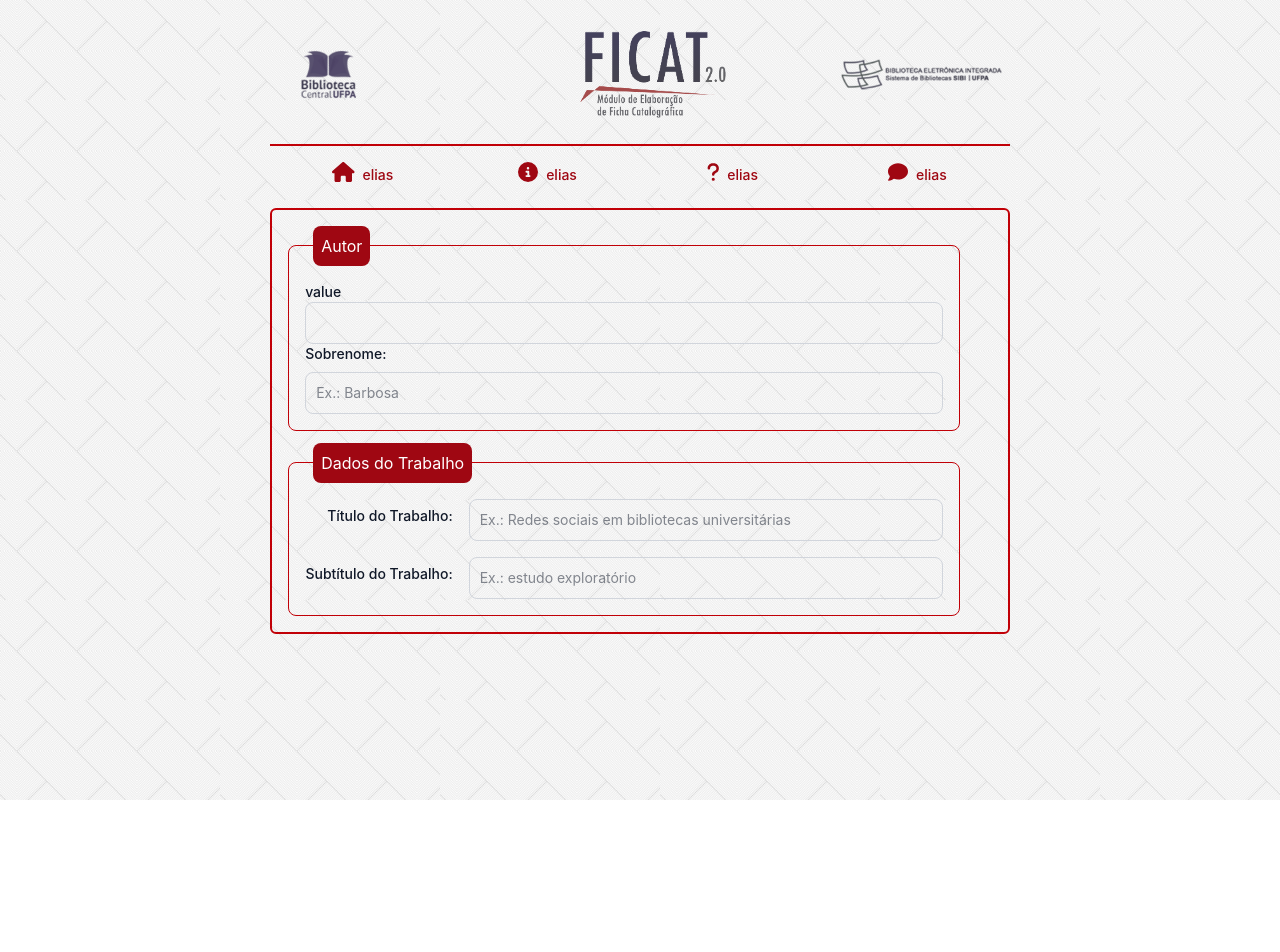
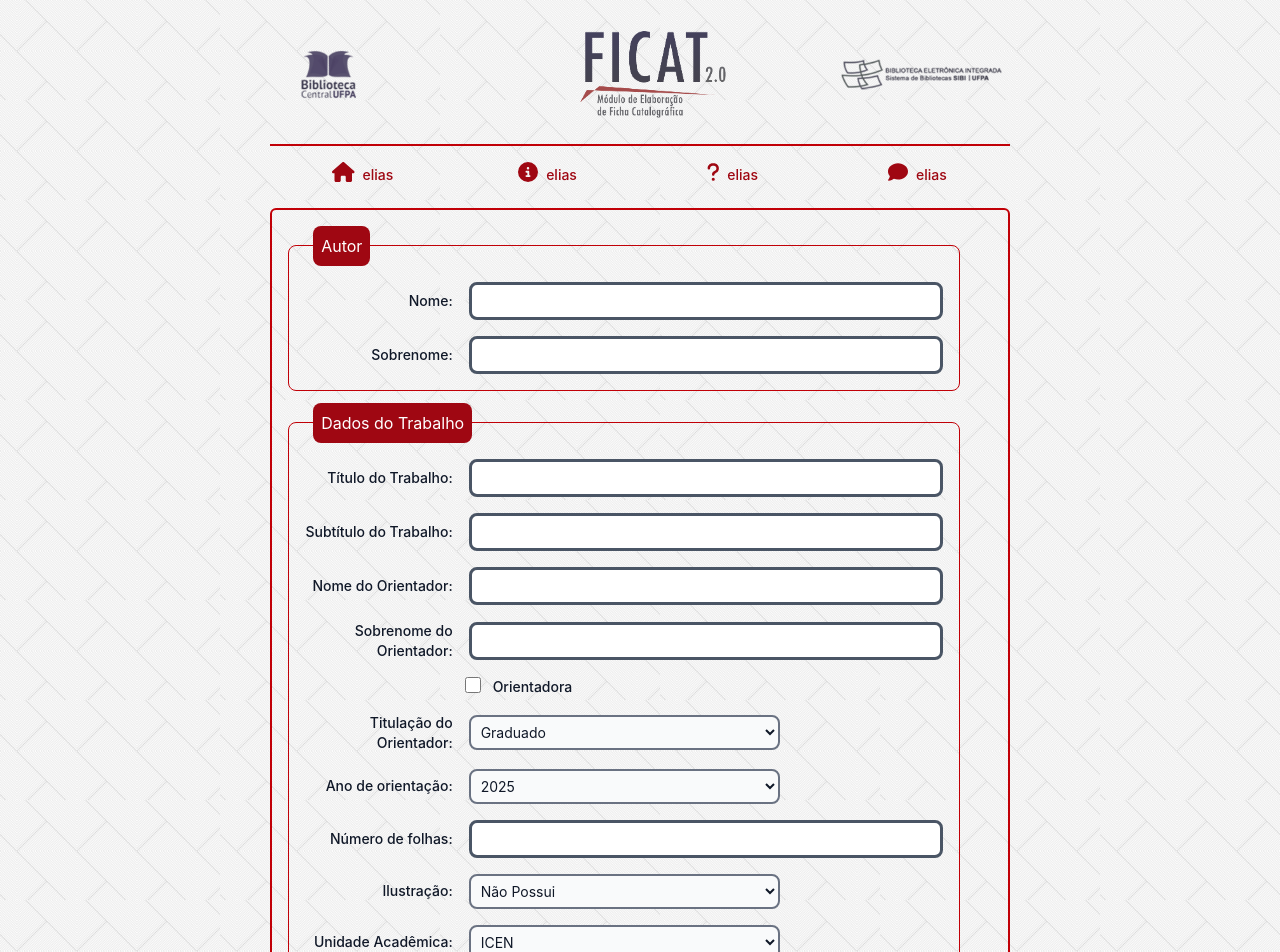
Before and after one commit to andreydedey/ficat, a React (Vite) app in the folder client/: page / in a window 1280 px wide. Shown: the top 952 px of the page. Before the commit the page ends 800 px from the top, so only its background shows below. Built offline with nearby package versions, Linux system fonts and the light colour scheme.

Commit message:
home page formulary

```diff
--- a/client/package.json
+++ b/client/package.json
@@ -20,6 +20,7 @@
     "react": "^18.3.1",
     "react-dom": "^18.3.1",
     "react-router": "^7.1.3",
+    "tailwind-merge": "^3.0.2",
     "tailwindcss": "^4.0.0"
   },
   "devDependencies": {
--- a/client/src/components/Home.tsx
+++ b/client/src/components/Home.tsx
@@ -4,82 +4,112 @@ export function Home() {
   return (
     <div className="rounded-md border-2 p-4 border-red-700">
       <form action="#" className="flex flex-col gap-3 justify-start max-w-2xl">
-        <fieldset className="border-[1px] border-red-700 rounded-lg p-4">
+        <fieldset className="flex flex-col gap-4 border-[1px] border-red-700 rounded-lg p-4">
           <legend className="p-2 ml-2 bg-red-800 rounded-lg text-white">
             Autor
           </legend>
-          <InputRoot className='grid grid-'>
-            <InputLabel value='Nome' htmlFor='name' />
-            <InputField type='text' id='name' />
+          <InputRoot className='grid grid-cols-4 justify-items-end items-center gap-4'>
+            <InputLabel value='Nome:' htmlFor='name' />
+            <InputField type='text' id='name' className="col-span-3" />
           </InputRoot>
 
-          {/* <label
-            htmlFor="name"
-            className="mb-2 text-sm font-medium text-gray-900"
-          >
-            Nome:
-          </label>
-          <input
-            type="text"
-            id="name"
-            className="col-span-3 border border-gray-300 text-gray-900
-                text-sm rounded-lg outline-gray-300
-                focus:outline-2 focus:outline-blue-500 w-full p-2.5"
-            placeholder="Ex.: João Henrique Rabelo"
-            required
-          /> */}
-
-          <label
-            htmlFor="name"
-            className="block mb-2 text-sm font-medium text-gray-900"
-          >
-            Sobrenome:
-          </label>
-          <input
-            type="text"
-            id="name"
-            className="col-span-3 border border-gray-300 text-gray-900
-                text-sm rounded-lg outline-gray-300
-                focus:outline-2 focus:outline-blue-500 block w-full p-2.5"
-            placeholder="Ex.: Barbosa"
-            required
-          />
+          <InputRoot className='grid grid-cols-4 justify-items-end items-center gap-4'>
+            <InputLabel value='Sobrenome:' htmlFor='sobrenome' />
+            <InputField type='text' id='sobrenome' className="col-span-3" />
+          </InputRoot>
         </fieldset>
 
-        <fieldset className="grid grid-cols-4 border-[1px] border-red-700 rounded-lg p-4 items-center justify-items-end gap-4">
+        <fieldset className="flex flex-col gap-4 border-[1px] border-red-700 rounded-lg p-4">
           <legend className="p-2 ml-2 bg-red-800 rounded-lg text-white">
             Dados do Trabalho
           </legend>
-          <label
-            htmlFor="name"
-            className="block mb-2 text-sm font-medium text-gray-900"
-          >
-            Título do Trabalho:
-          </label>
-          <input
-            type="text"
-            id="name"
-            className="col-span-3 border border-gray-300 text-gray-900
-                text-sm rounded-lg outline-gray-300
-                focus:outline-2 focus:outline-blue-500 block w-full p-2.5"
-            placeholder="Ex.: Redes sociais em bibliotecas universitárias"
-            required
-          />
-          <label
-            htmlFor="name"
-            className="block mb-2 text-sm text-right font-medium text-gray-900"
-          >
-            Subtítulo do Trabalho:
-          </label>
-          <input
-            type="text"
-            id="name"
-            className="col-span-3 border border-gray-300 text-gray-900
-            text-sm rounded-lg outline-gray-300
-            focus:outline-2 focus:outline-blue-500 block w-full p-2.5"
-            placeholder="Ex.: estudo exploratório"
-            required
-          />
+          <InputRoot className='grid grid-cols-4 justify-items-end items-center gap-4'>
+            <InputLabel value='Título do Trabalho:' htmlFor='titulo_trabalho' />
+            <InputField type='text' id='titulo_trabalho' className='col-span-3' />
+          </InputRoot>
+
+          <InputRoot className='grid grid-cols-4 justify-items-end items-center gap-4'>
+            <InputLabel value='Subtítulo do Trabalho:' htmlFor='subtitulo_trabalho' />
+            <InputField type='text' id='subtitulo_trabalho' className='col-span-3' />
+          </InputRoot>
+
+          <InputRoot className='grid grid-cols-4 justify-items-end items-center gap-4'>
+            <InputLabel value='Nome do Orientador:' htmlFor='subtitulo_trabalho' />
+            <InputField type='text' id='nome_orientador' className='col-span-3' />
+          </InputRoot>
+
+          <InputRoot className='grid grid-cols-4 justify-items-end items-center gap-4'>
+            <InputLabel value='Sobrenome do Orientador:' htmlFor='subtitulo_trabalho' />
+            <InputField type='text' id='sobrenome_orientador' className='col-span-3' />
+          </InputRoot>
+
+          <InputRoot className='grid grid-cols-4'>
+            <div className='flex gap-3 col-start-2'>
+              <InputField type='checkbox' value="Orientadora" id='Orientadora' className='w-4 h-4
+              text-blue-600 bg-gray-300 border-gray-300 rounded-sm' />
+              <InputLabel value='Orientadora' htmlFor='Orientadora' className='text-sm font-medium text-gray-900' />
+            </div>
+          </InputRoot>
+
+          <InputRoot className='grid grid-cols-4 justify-items-end items-center gap-4'>
+            <InputLabel value='Titulação do Orientador:' htmlFor='titulacao_orientador' />
+            <select name="- Selecione -" id="titulacao_orientador" className='col-span-2 w-full bg-gray-50 border-2
+            border-gray-500 text-gray-900 text-sm rounded-lg focus:border-gray-800 focus:outline-1 outline-gray-300
+            block p-1.5'>
+              <option value="Graduado">Graduado</option>
+              <option value="Especialista">Especialista</option>
+              <option value="Mestre">Mestre</option>
+              <option value="Doutor">Doutor</option>
+            </select>
+          </InputRoot>
+
+          <InputRoot className='grid grid-cols-4 justify-items-end items-center gap-4'>
+            <InputLabel value='Ano de orientação:' htmlFor='ano_orientacao' />
+            <select name="- Selecione -" id="ano_orientacao" className='col-span-2 w-full bg-gray-50 border-2
+            border-gray-500 text-gray-900 text-sm rounded-lg focus:border-gray-800 focus:outline-1 outline-gray-300
+            block p-1.5'>
+              <option value="2025">2025</option>
+              <option value="2024">2024</option>
+              <option value="2023">2023</option>
+              <option value="2022">2022</option>
+            </select>
+          </InputRoot>
+
+
+          <InputRoot className='grid grid-cols-4 justify-items-end items-center gap-4'>
+            <InputLabel value='Número de folhas:' htmlFor='numero_folhas' />
+            <InputField type='text' id='numero_folhas' className='col-span-3' />
+          </InputRoot>
+
+          <InputRoot className='grid grid-cols-4 justify-items-end items-center gap-4'>
+            <InputLabel value='Ilustração:' htmlFor='ilustracao' />
+            <select name="- Selecione -" id="ilustracao" className='col-span-2 w-full bg-gray-50 border-2
+            border-gray-500 text-gray-900 text-sm rounded-lg focus:border-gray-800 focus:outline-1 outline-gray-300
+            block p-1.5'>
+              <option value="">Não Possui</option>
+              <option value="Coloridas">Coloridas</option>
+              <option value="Preto e Branco">Preto e Branco</option>
+            </select>
+          </InputRoot>
+
+          <InputRoot className='grid grid-cols-4 justify-items-end items-center gap-4'>
+            <InputLabel value='Unidade Acadêmica:' htmlFor='unidade_academica' />
+            <select name="- Selecione -" id="unidade_academica" className='col-span-2 w-full bg-gray-50 border-2
+            border-gray-500 text-gray-900 text-sm rounded-lg focus:border-gray-800 focus:outline-1 outline-gray-300
+            block p-1.5'>
+              <option value="">ICEN</option>
+            </select>
+          </InputRoot>
+
+        <InputRoot className='grid grid-cols-4 justify-items=end items-center gap-4'>
+          <InputLabel value='Tipo de Trabalho:' />
+          <div className='flex col-span-3 gap-2 items-center'>
+            <InputField type='radio' checked id='tese' className='w-4 h-4 border-gray-300 focus:ring-2
+            focus:ring-blue-300'/>
+            <InputLabel value='Tese' />
+          </div>
+        </InputRoot>
+
         </fieldset>
       </form>
     </div>
--- a/client/src/components/Input/input.tsx
+++ b/client/src/components/Input/input.tsx
@@ -1,4 +1,5 @@
 import { ComponentProps } from "react";
+import {twMerge} from 'tailwind-merge'
 
 interface InputRootProps extends ComponentProps<"div"> {}
 
@@ -6,34 +7,28 @@ export function InputRoot({ ...props }: InputRootProps) {
   return <div {...props}></div>;
 }
 
+interface InputLabelProps extends ComponentProps<"label"> {
+  value: string
+}
+
+export function InputLabel({value, ...props}: InputLabelProps) {
+  return <label {...props} className="text-sm font-medium text-right text-gray-900">{value}</label>
+}
+
 interface InputFieldProps extends ComponentProps<"input"> {}
 
-export function InputField({ ...props }: InputFieldProps) {
+export function InputField({className, type, ...props }: InputFieldProps) {
+  let baseClass = "";
+
+  if (type == 'text') {
+    baseClass = "bg-white border-[3px] border-gray-600 text-gray-900 text-sm rounded-lg outline-gray-300 focus:outline-1 focus:outline-gray-800 block w-full p-1.5"
+  }
+
   return (
     <input
-      type="text"
-      className="border border-gray-300 text-gray-900 text-sm rounded-lg
-            outline-gray-300 focus:outline-2 focus:outline-blue-500 block w-full p-2.5"
+      type={type}
+      className={twMerge(baseClass, className)}
       {...props}
     />
   );
 }
-
-interface InputLabelProps extends ComponentProps<"label"> {
-    value: string
-}
-
-export function InputLabel({value, ...props}: InputLabelProps) {
-    return <label {...props} className="text-sm font-medium text-gray-900">value</label>
-}
-
-
-{/* <input
-  type="text"
-  id="name"
-  className="col-span-3 border border-gray-300 text-gray-900
-  text-sm rounded-lg outline-gray-300
-  focus:outline-2 focus:outline-blue-500 block w-full p-2.5"
-  placeholder="Ex.: Barbosa"
-  required
-/>; */}
```
Also changed, not shown: 1 other file (tests, documents, lock files or other folders).
